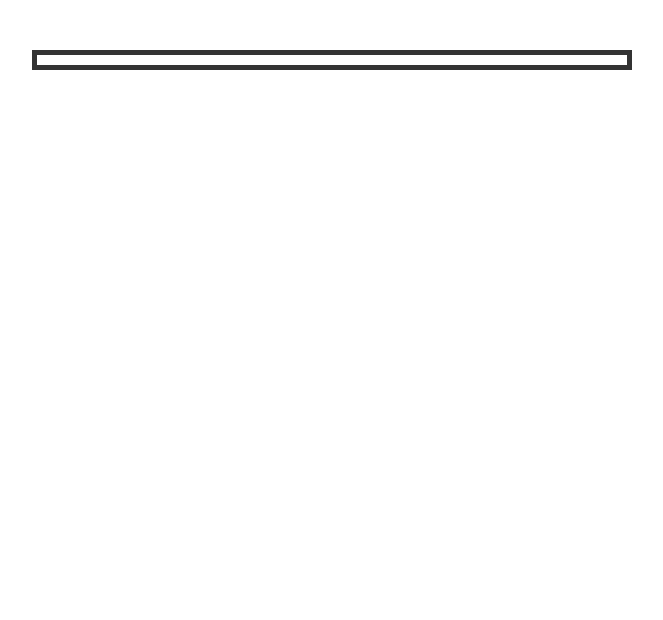
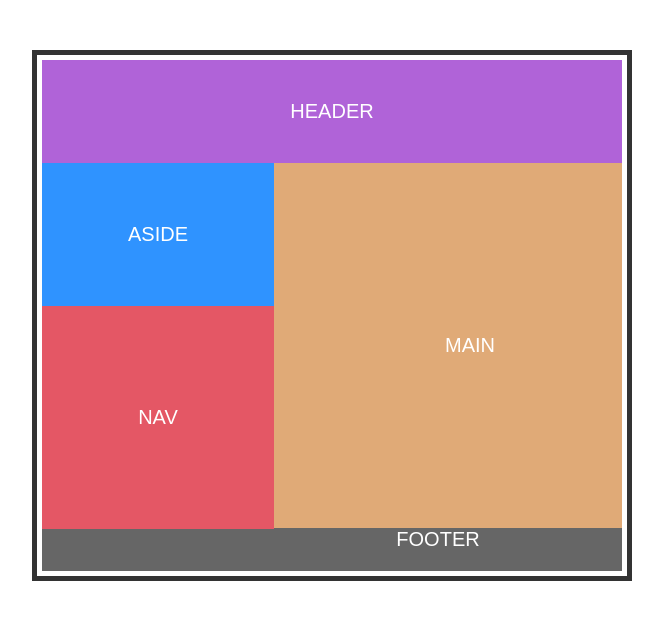
Before and after one commit to Ballsky26/css-grid, a plain HTML site: page index.html in a window 1280 px wide. Shown: the whole page, without its empty margins (308-971 px from the left). Drawn offline with Linux system fonts and the light colour scheme.

Commit message:
Membuat component

```diff
--- a/css/style.css
+++ b/css/style.css
@@ -16,3 +16,36 @@ html {
     box-sizing: border-box;
     padding: 5px;
 }
+
+header {
+    background-color: #b063d8;
+    padding: 40px 0;
+}
+
+.sidebar {
+    float: left;
+    width: 40%;
+}
+
+.sidebar aside {
+    background-color: #2f93ff;
+    padding: 60px 0;
+}
+
+.sidebar nav {
+    background-color: #e45765;
+    padding: 100px 0;
+}
+
+main {
+    background-color: #e0aa77;
+    padding: 171px;
+    width: 60%;
+    box-sizing: border-box;
+    float: right;
+}
+
+footer {
+    background-color: #666;
+    padding: 20px;
+}
--- a/index.html
+++ b/index.html
@@ -8,6 +8,16 @@
     <title>Float</title>
   </head>
   <body>
-    <div class="container"></div>
+    <div class="container">
+      <header>Header</header>
+      <div class="content">
+        <div class="sidebar">
+          <aside>Aside</aside>
+          <nav>Nav</nav>
+        </div>
+        <main>Main</main>
+      </div>
+      <footer>Footer</footer>
+    </div>
   </body>
 </html>
```
